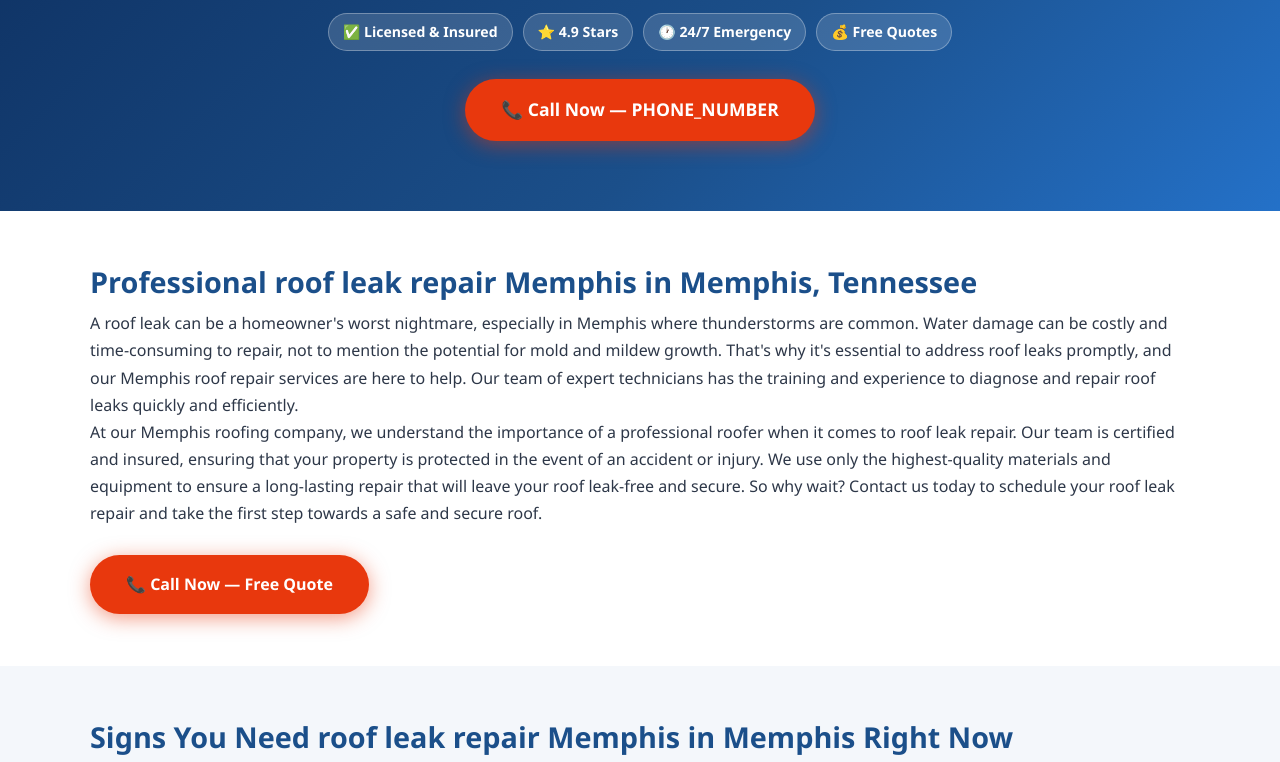
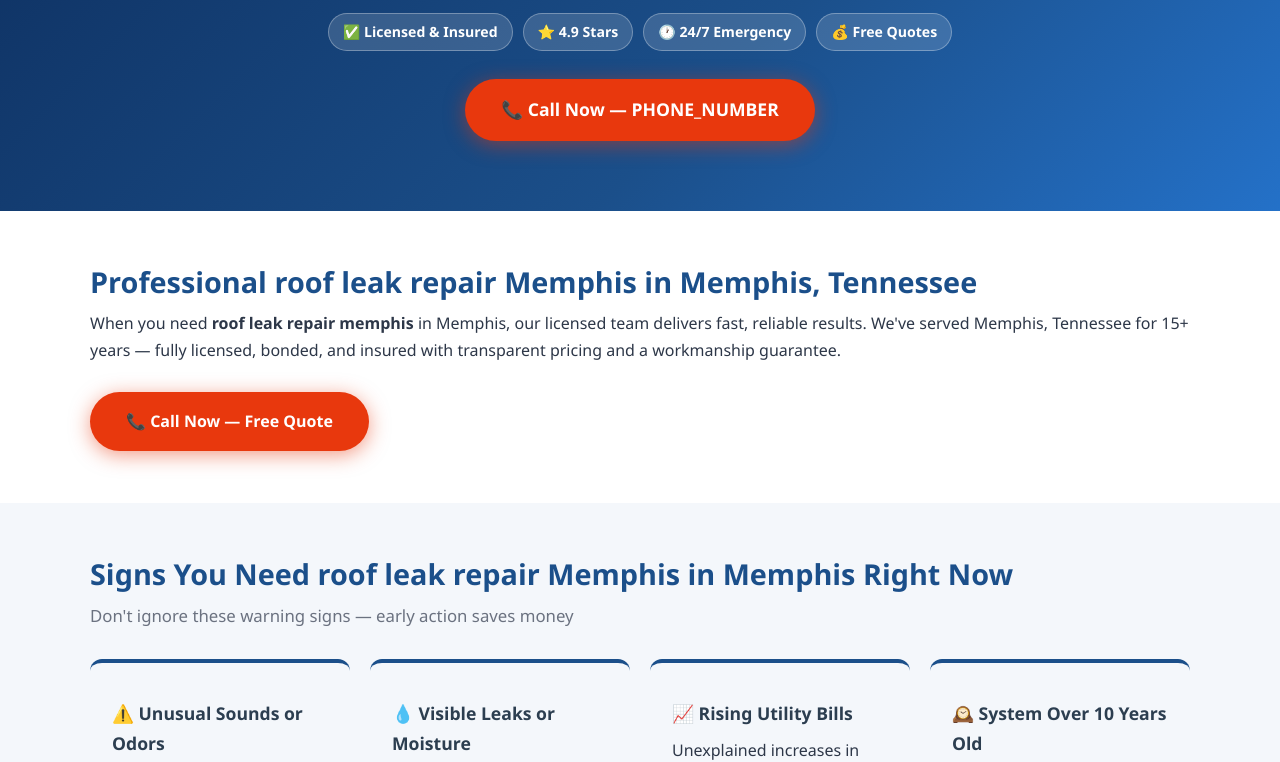
Before and after one commit to leadsmartaffiliate/roofing-company-memphis-tn, a plain HTML site: page roof-repair/index.html in a window 1280 px wide. Shown: the part 283-1045 px from the top of the page. Drawn offline with Linux system fonts and the light colour scheme.

Commit message:
Update roof-repair/index.html

```diff
--- a/roof-repair/index.html
+++ b/roof-repair/index.html
@@ -170,8 +170,7 @@
 <section aria-labelledby="sub-intro-heading">
   <div class="section-inner">
     <h2 id="sub-intro-heading">Professional roof leak repair Memphis in Memphis, Tennessee</h2>
-    <p>A roof leak can be a homeowner's worst nightmare, especially in Memphis where thunderstorms are common. Water damage can be costly and time-consuming to repair, not to mention the potential for mold and mildew growth. That's why it's essential to address roof leaks promptly, and our Memphis roof repair services are here to help. Our team of expert technicians has the training and experience to diagnose and repair roof leaks quickly and efficiently.</p>
-<p>At our Memphis roofing company, we understand the importance of a professional roofer when it comes to roof leak repair. Our team is certified and insured, ensuring that your property is protected in the event of an accident or injury. We use only the highest-quality materials and equipment to ensure a long-lasting repair that will leave your roof leak-free and secure. So why wait? Contact us today to schedule your roof leak repair and take the first step towards a safe and secure roof.</p>
+    <p>When you need <strong>roof leak repair memphis</strong> in Memphis, our licensed team delivers fast, reliable results. We've served Memphis, Tennessee for 15+ years — fully licensed, bonded, and insured with transparent pricing and a workmanship guarantee.</p>
     <br>
     <a href="tel:PHONE_NUMBER" class="btn-call" style="font-size:1em"
        aria-label="Call now for roof leak repair Memphis in Memphis">📞 Call Now — Free Quote</a>
```
